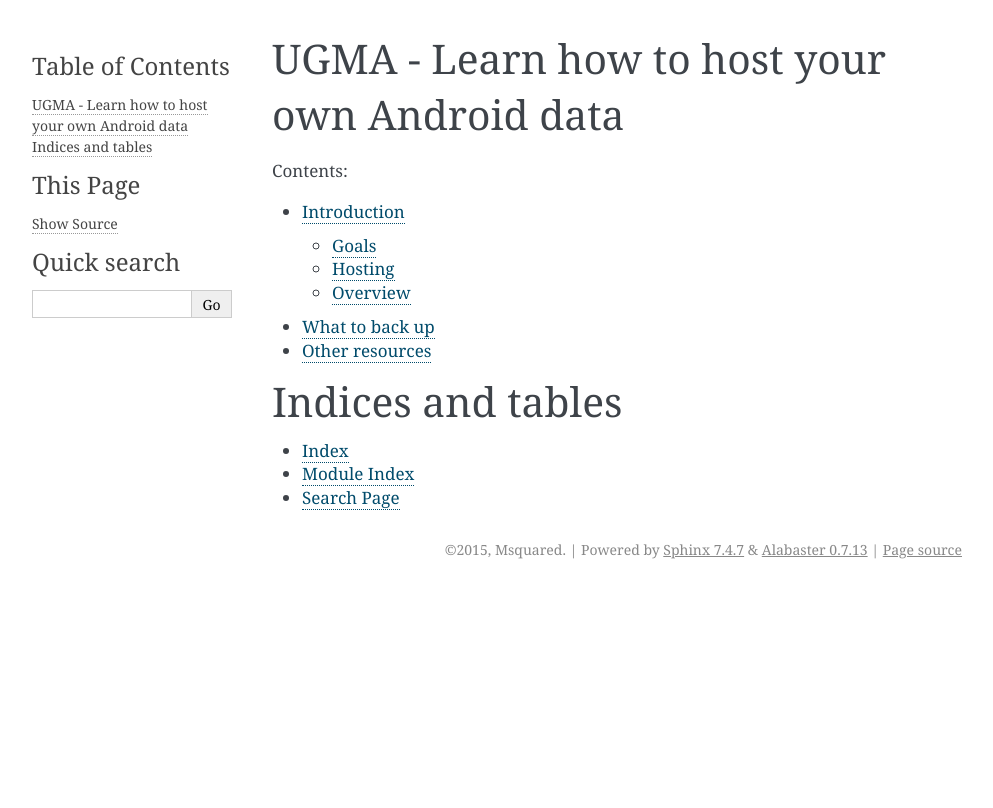
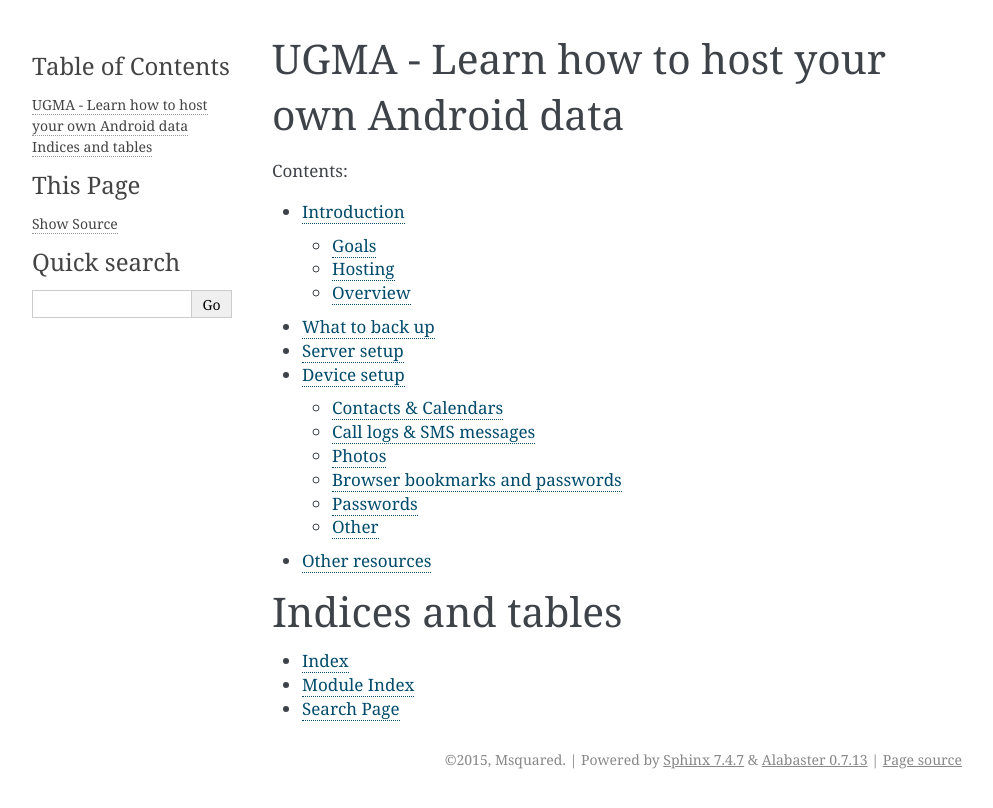
Before and after one commit to msquared-au/ugma, a Sphinx documentation site: the page built from docs/source/index.rst, in a window 1280 px wide. Shown: the top 808 px of the page, without its empty margins (148-1141 px from the left). Built offline with Sphinx 7.4.7, drawn with Linux system fonts in a browser that asks for light colours.

Commit message:
Added basic server setup info Added placeholders for various device setup info

```diff
--- /dev/null
+++ b/docs/source/device/browser.rst
@@ -0,0 +1,2 @@
+Browser bookmarks and passwords
+===============================
--- /dev/null
+++ b/docs/source/device/communications.rst
@@ -0,0 +1,2 @@
+Call logs & SMS messages
+========================
--- /dev/null
+++ b/docs/source/device/other.rst
@@ -0,0 +1,6 @@
+Other
+=====
+
+
+Vehicle mileage
+---------------
--- /dev/null
+++ b/docs/source/device/passwords.rst
@@ -0,0 +1,6 @@
+Passwords
+=========
+
+Not local passwords that your device uses, but somewhere to store any security
+information you like.  For example, your bank account details, your credit card
+PIN, your door access code for work, etc.
--- /dev/null
+++ b/docs/source/device/photos.rst
@@ -0,0 +1,2 @@
+Photos
+======
--- /dev/null
+++ b/docs/source/device/pim.rst
@@ -0,0 +1,2 @@
+Contacts & Calendars
+====================
--- a/docs/source/index.rst
+++ b/docs/source/index.rst
@@ -13,6 +13,8 @@ Contents:
 
    introduction
    what
+   server
+   device
    resources
 
 
```
Also changed, not shown: docs/source/device.rst (added, +16 -0 lines), docs/source/server.rst (added, +14 -0 lines).
